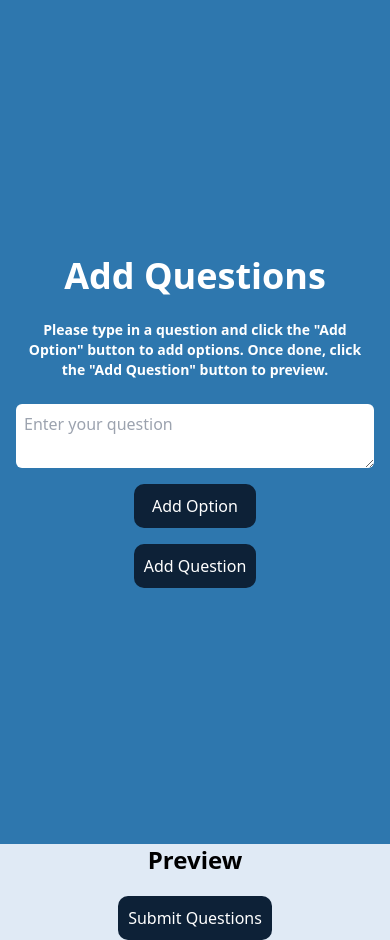
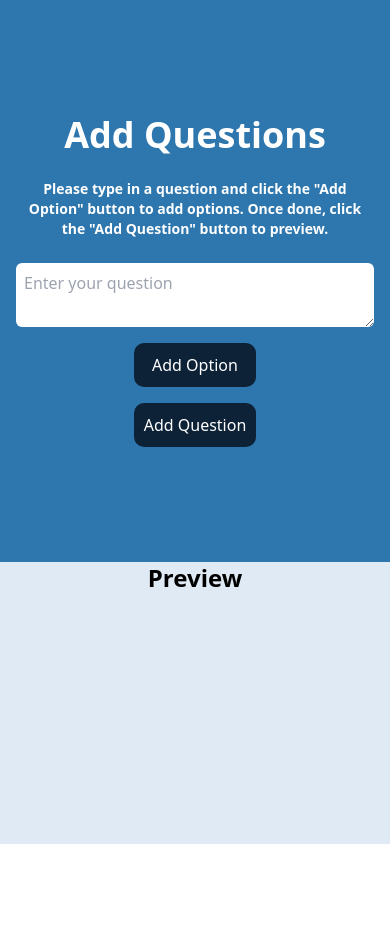
Before and after one commit to arn3870/HM-task, a Vue app in the folder client/: page / in a window 390 px wide. After the commit the page ends 844 px from the top, so only its background shows below. Built offline with nearby package versions, Linux system fonts and the light colour scheme.

Commit message:
Add button condition in PreviewComponent.vue

```diff
--- a/client/src/components/PreviewComponent.vue
+++ b/client/src/components/PreviewComponent.vue
@@ -4,6 +4,7 @@
     <questions-component :questions="questions"></questions-component>
     <div class="flex justify-center">
       <button
+        v-if="questions.length !== 0"
         @click="createQuestion"
         class="btn-submit bg-blueButton text-[#fff] p-[10px] rounded-[10px] w-fit cursor-pointer"
       >
--- a/client/src/router/index.js
+++ b/client/src/router/index.js
@@ -1,17 +1,6 @@
 import { createRouter, createWebHistory } from "vue-router";
 import TestPage from "../views/TestPage.vue";
 import HomeView from "../views/HomeView.vue";
-
-// function testRouteGaurd(to, from, next) {
-//   const id = localStorage.getItem("testId");
-//   if (id) {
-//     next({ ...to, params: { id } }); // Redirect with the stored id
-//   } else {
-//     // Handle the case where there is no id in localStorage
-//     console.error("No testId found in localStorage");
-//     next({ name: "home" }); // Redirect to the home page or another appropriate route
-//   }
-// }
 
 const router = createRouter({
   history: createWebHistory(import.meta.env.BASE_URL),
@@ -26,15 +15,6 @@ const router = createRouter({
       name: "test",
       component: TestPage,
       props: true,
-      // beforeEnter: [testRouteGaurd],
-    },
-    {
-      path: "/about",
-      name: "about",
-      // route level code-splitting
-      // this generates a separate chunk (About.[hash].js) for this route
-      // which is lazy-loaded when the route is visited.
-      // component: () => import("../views/TestPage.vue"),
     },
   ],
 });
--- a/client/src/views/HomeView.vue
+++ b/client/src/views/HomeView.vue
@@ -25,11 +25,11 @@ export default {
 </script>
 
 <template>
-  <div class="grid grid-cols-1 md:grid-cols-2 l:grid-cols-2">
-    <div class="bg-secondary h-screen flex items-center justify-center">
+  <div class="grid grid-cols-1 md:grid-cols-2 l:grid-cols-2 min-h-screen">
+    <div class="bg-secondary flex items-center justify-center flex-grow">
       <FormComponent />
     </div>
-    <div class="bg-primary overflow-y-auto">
+    <div class="bg-primary overflow-y-auto flex-grow">
       <PreviewComponent />
     </div>
   </div>
```
